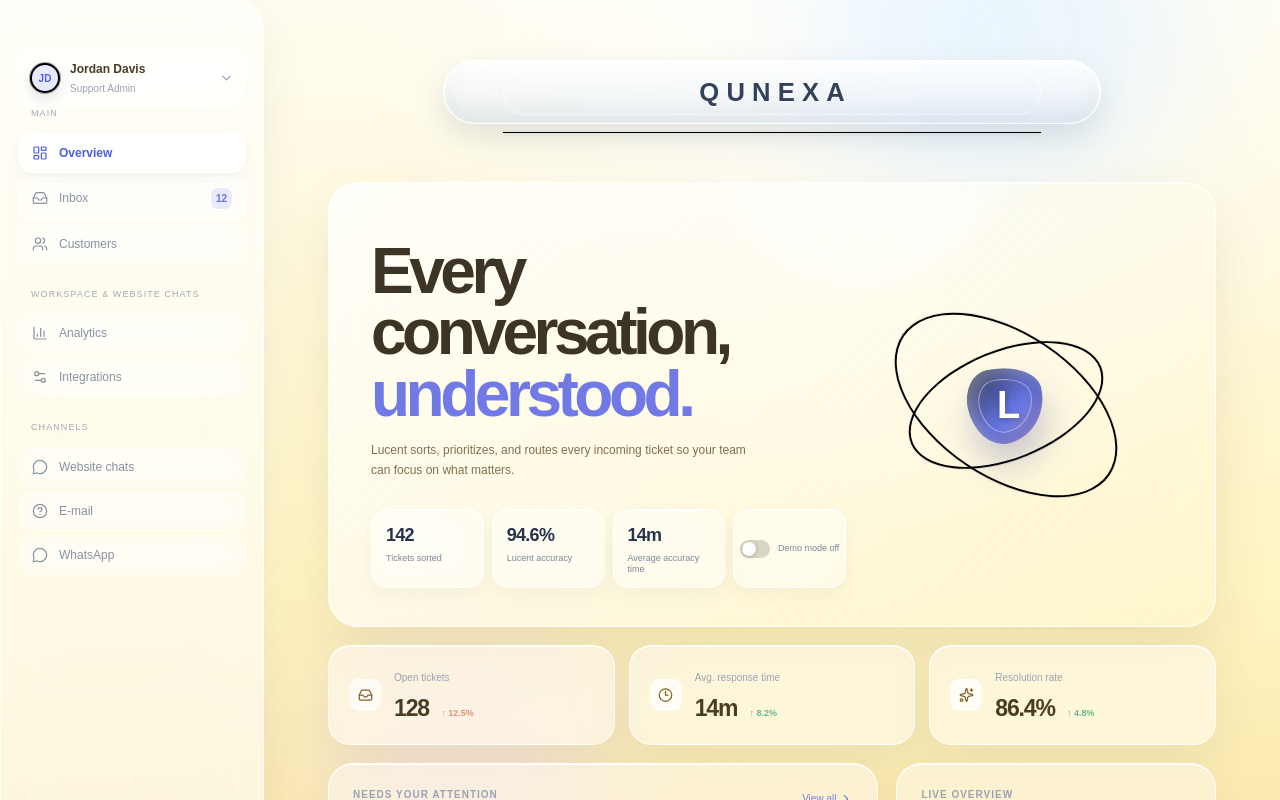
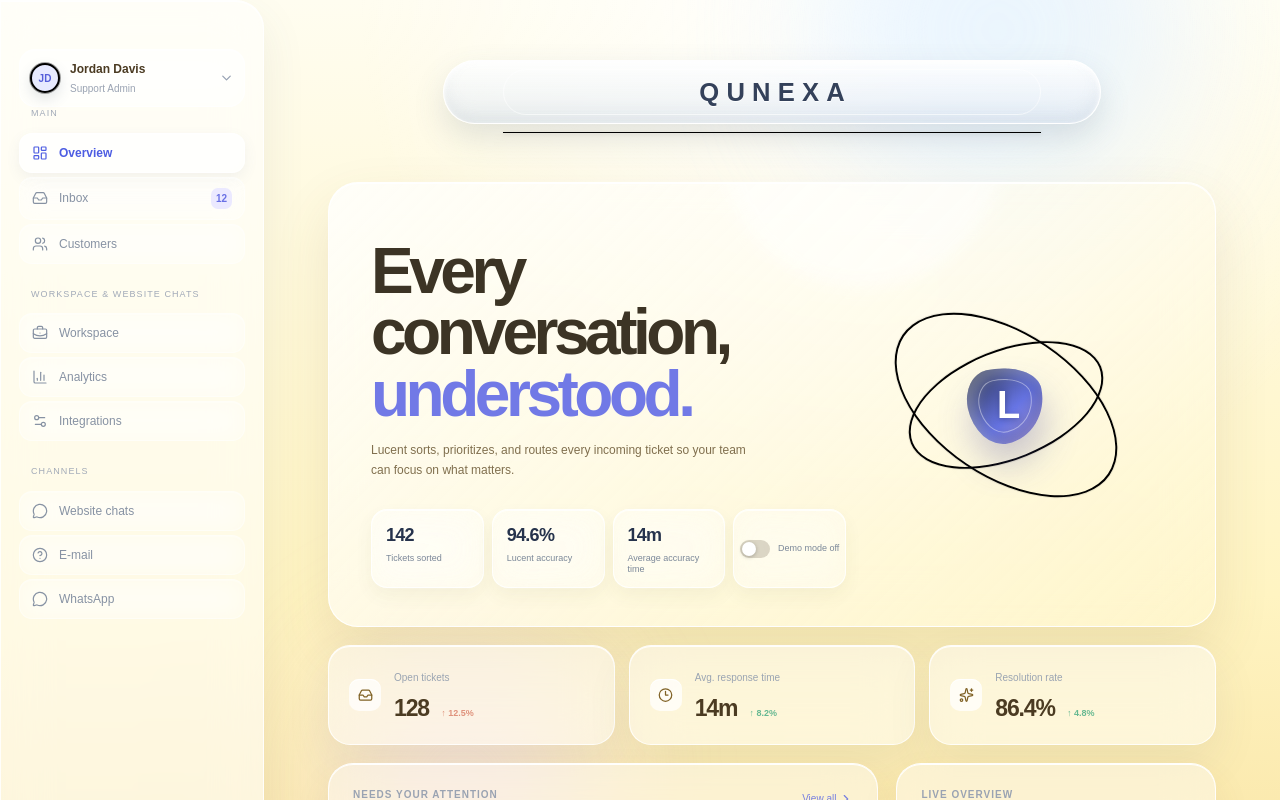
Before and after one commit to G-Deepesh/support-ticket-classifier-design, a Next.js app: page / in a window 1280 px wide. Shown: the top 800 px of the page. Built offline with nearby package versions, Linux system fonts and the light colour scheme.

Commit message:
feat: add 'Workspace' icon to main items
Added BriefcaseBusiness icon for 'Workspace' to main items list

V0-Chat-Id: vdQpqlTGUPk

```diff
--- a/app/page.tsx
+++ b/app/page.tsx
@@ -5,6 +5,7 @@ import {
   BarChart3,
   Bell,
   BookOpen,
+  BriefcaseBusiness,
   ChevronDown,
   ChevronRight,
   CircleHelp,
@@ -26,6 +27,7 @@ const mainItems = [
   { label: 'Customers', icon: Users },
 ]
 const workspaceItems = [
+  { label: 'Workspace', icon: BriefcaseBusiness },
   { label: 'Analytics', icon: BarChart3 },
   { label: 'Integrations', icon: Settings2 },
 ]
```
